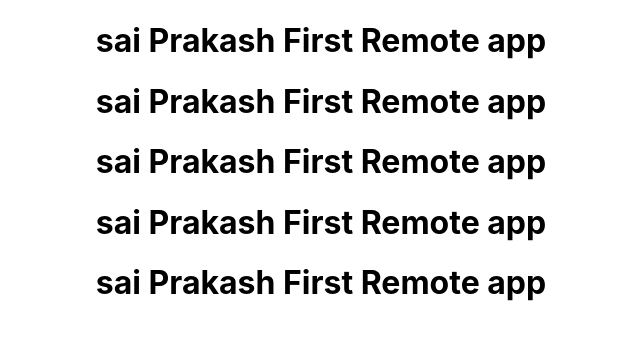
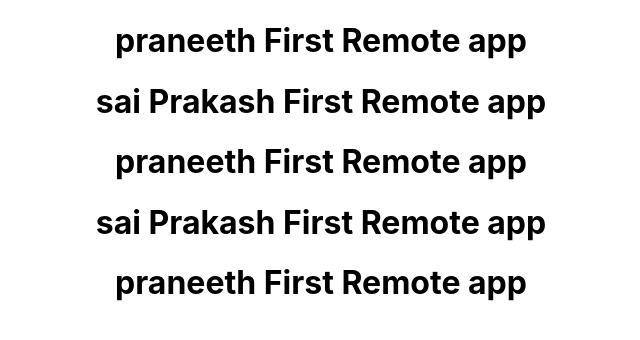
Before and after one commit to saiprakash1994/git11_jan_23, a React (Create React App) app in the folder oneapp/: page / in a window 1280 px wide. Shown: the top 340 px of the page, without its empty margins (319-959 px from the left). Built offline with nearby package versions, Linux system fonts and the light colour scheme.

Commit message:
git pull

```diff
--- a/oneapp/src/App.js
+++ b/oneapp/src/App.js
@@ -4,11 +4,11 @@ import './App.css';
 function App() {
   return (
     <div className="App">
+      <h1>praneeth First Remote app</h1>
       <h1>sai Prakash First Remote app</h1>
+      <h1>praneeth First Remote app</h1>
       <h1>sai Prakash First Remote app</h1>
-      <h1>sai Prakash First Remote app</h1>
-      <h1>sai Prakash First Remote app</h1>
-      <h1>sai Prakash First Remote app</h1>
+      <h1>praneeth First Remote app</h1>
     </div>
   );
 }
```
